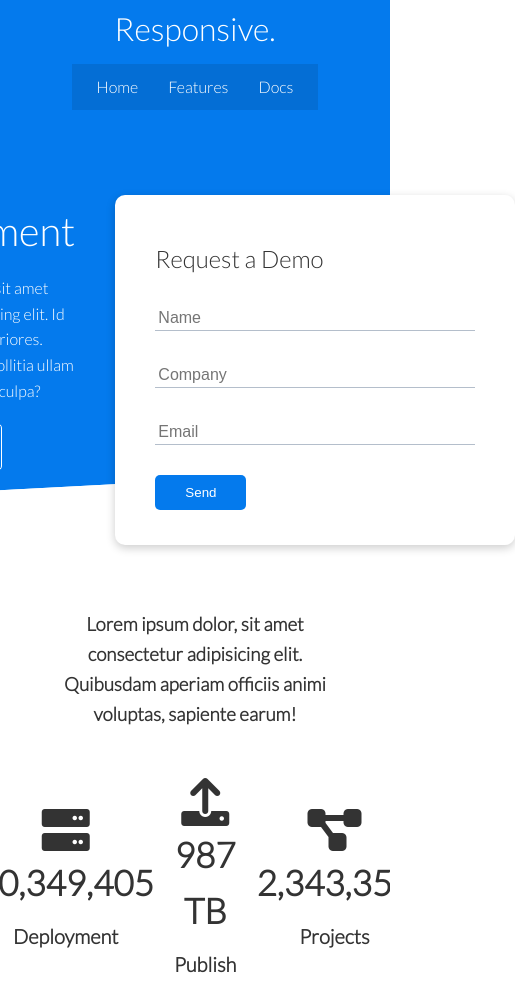
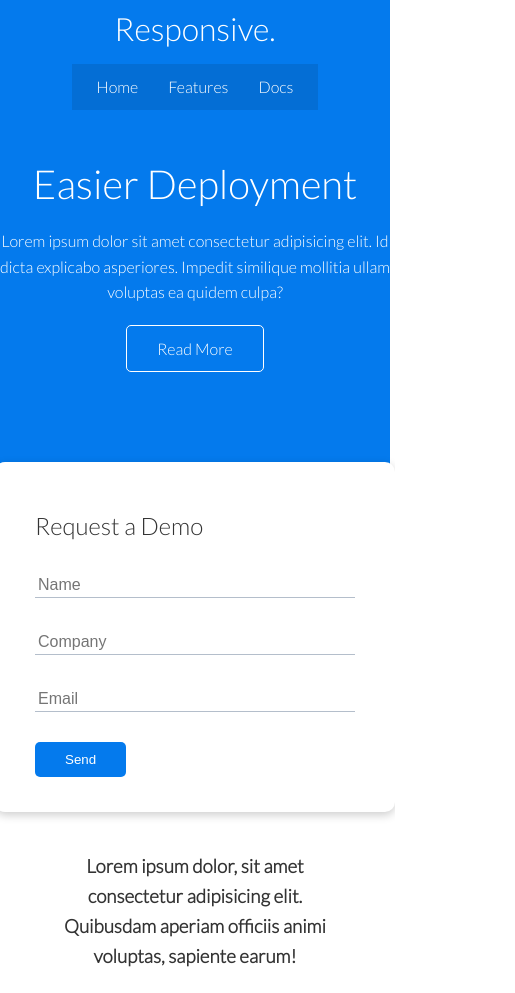
Before and after one commit to epath2c/1stResponsiveSite, a plain HTML site: page index.html in a window 390 px wide. Shown: the top 993 px of the page, 515 px wide, since content can reach past the window. Drawn offline with Linux system fonts and the light colour scheme.

Commit message:
responsive showcase

```diff
--- a/css/style.css
+++ b/css/style.css
@@ -199,6 +199,34 @@ img {
 
 /* ! Tablets and under */
 @media screen and (max-width: 768px) {
+  /* //body {
+    //display: none;
+  //} */
+  /* * This can tell you when you are under 768px without using browser devtool */
+  .grid,
+  .showcase .grid,
+  .stats .grid,
+  .cli .grid,
+  .cloud .grid {
+    grid-template-columns: 1fr;
+    grid-template-rows: 1fr;
+  }
+
+  .showcase {
+    height: auto;
+  }
+  .showcase-text {
+    text-align: center;
+    margin-top: 40px;
+  }
+  .showcase-form {
+    justify-self: center;
+    margin: auto;
+  }
+  .cli .grid > *:first-child {
+    grid-column: 1;
+    grid-row: 1;
+  }
 }
 
 /* ! Mobile */
```
